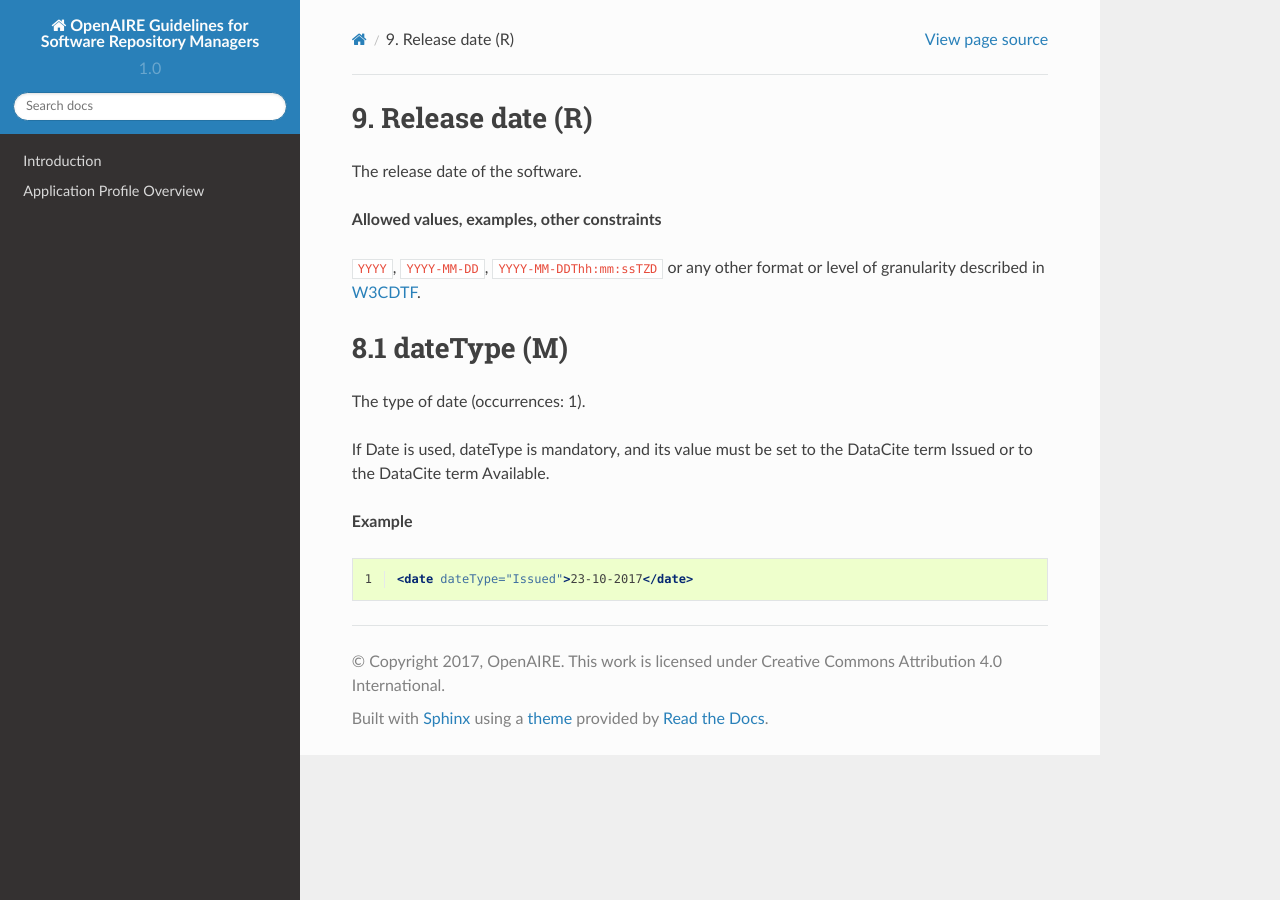
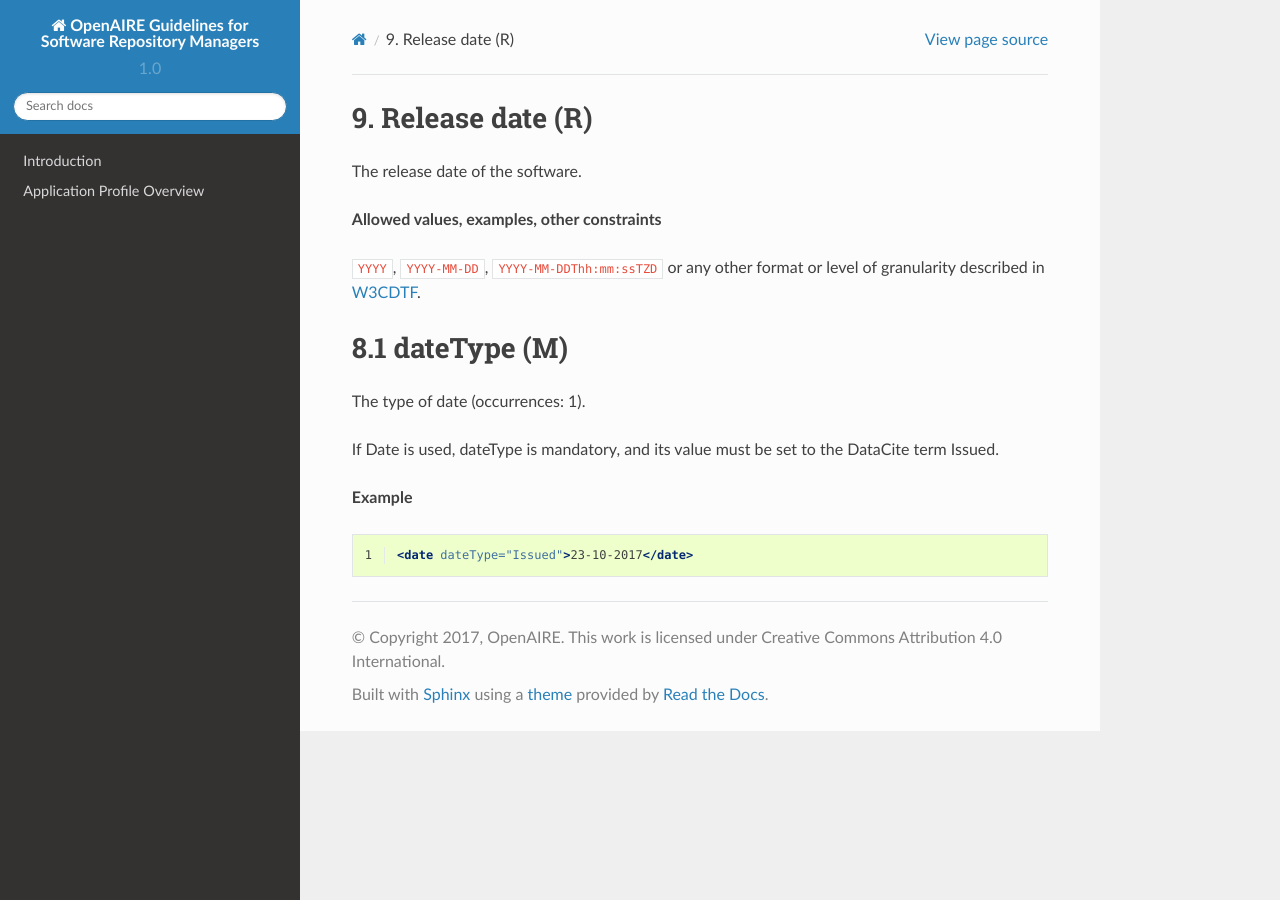
Before and after one commit to mirima2/software_guidelines, a Sphinx documentation site: the page built from docs/source/field_released_date.rst, in a window 1280 px wide. Built offline with Sphinx 7.4.7 and the Read the Docs theme 2.0.0, drawn with Linux system fonts in a browser that asks for light colours.

Commit message:
release date rolled back

```diff
--- a/docs/source/field_released_date.rst
+++ b/docs/source/field_released_date.rst
@@ -17,7 +17,7 @@
 
 The type of date (occurrences: 1).
 
-If Date is used, dateType is mandatory, and its value must be set to the DataCite term Issued or to the DataCite term Available.
+If Date is used, dateType is mandatory, and its value must be set to the DataCite term Issued.
 
 
 **Example**
```
